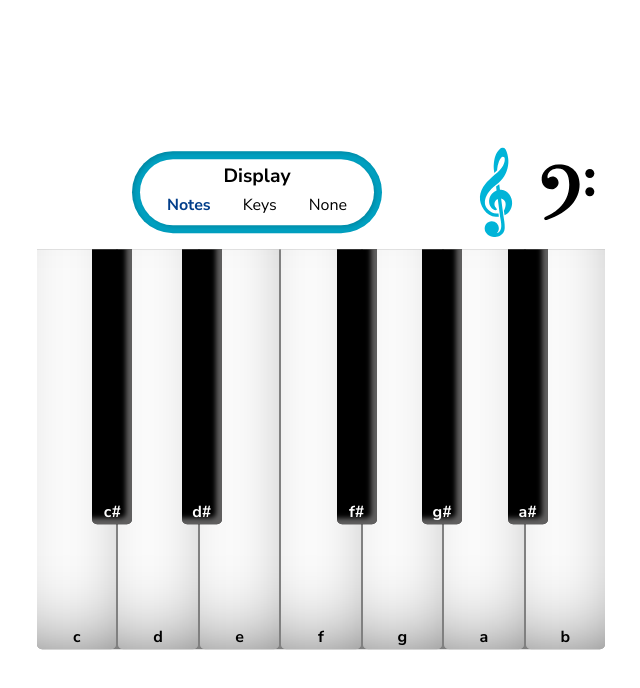
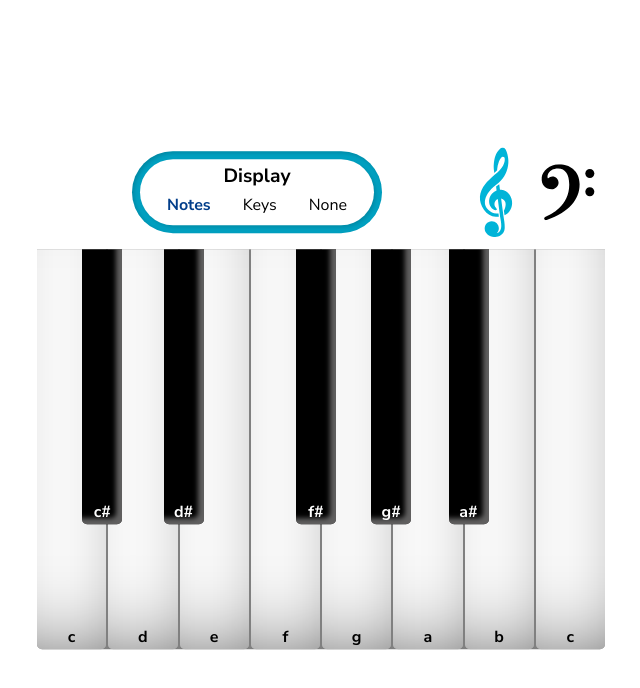
Before and after one commit to Steezy1416/piano-note-practice, a React (Create React App) app: page / in a window 1280 px wide. Shown: the top 688 px of the page, without its empty margins (319-959 px from the left). Built offline with nearby package versions, Linux system fonts and the light colour scheme.

Commit message:
added one more note to bass and treble notes so its a full octave now also changed the delay time

```diff
--- a/src/components/Piano/Piano.js
+++ b/src/components/Piano/Piano.js
@@ -26,18 +26,18 @@ const Piano = ({ noteDisplay, clefNotes }) => {
   };
 
   const stopNote = (note) => {
-    setTimeout(function () {
+    setTimeout(() => {
       note.current.pause();
       note.current.currentTime = 0;
-    }, 100);
+    }, 400);
   };
 
   const handleKeyDown = (e) => {
-    setCurrentNote(getPlayedNote(e).name);
+    setCurrentNote(getPlayedNote(e).key);
   };
 
   const handleKeyUp = (e) => {
-    setNoteToStop(getPlayedNote(e).name);
+    setNoteToStop(getPlayedNote(e).key);
   };
 
   return (
@@ -52,7 +52,7 @@ const Piano = ({ noteDisplay, clefNotes }) => {
       >
         {clefNotes.map((note) => {
           return note.sharp ? (
-            <div key={note.name} className="key-container">
+            <div key={note.key} className="key-container">
               <PianoNote
                 note={note}
                 playNote={playNote}
@@ -76,7 +76,7 @@ const Piano = ({ noteDisplay, clefNotes }) => {
             </div>
           ) : (
             <PianoNote
-              key={note.name}
+              key={note.key}
               note={note}
               playNote={playNote}
               currentNote={currentNote}
--- a/src/components/Piano/PianoNote.js
+++ b/src/components/Piano/PianoNote.js
@@ -13,18 +13,18 @@ const PianoNote = ({
   const { name, sound, isSharp, key } = note;
 
   useEffect(() => {
-    if (currentNote && currentNote === name) {
+    if (currentNote && currentNote === key) {
       playNote(noteRef);
       setCurrentNote("");
     }
 
-    if (noteToStop && noteToStop === name) {
+    if (noteToStop && noteToStop === key) {
       stopNote(noteRef);
       setNoteToStop("");
     }
   }, [
     currentNote,
-    name,
+    key,
     playNote,
     setCurrentNote,
     setNoteToStop,
@@ -58,6 +58,7 @@ const PianoNote = ({
         ref={noteRef}
         src={sound}
         preload="auto"
+        autoPlay={false}
       />
     </button>
   );
--- a/src/components/Piano/bassNotes.js
+++ b/src/components/Piano/bassNotes.js
@@ -12,6 +12,7 @@ const {
   noteA,
   noteAs,
   noteB,
+  octaveC,
 } = bassNotesSources;
 
 const bassNotes = [
@@ -87,6 +88,12 @@ const bassNotes = [
     isSharp: false,
     key: "j",
   },
+  {
+    name: "c",
+    sound: octaveC,
+    isSharp: false,
+    key: "k",
+  },
 ];
 
 export default bassNotes;
--- a/src/components/Piano/trebleNotes.js
+++ b/src/components/Piano/trebleNotes.js
@@ -12,6 +12,7 @@ const {
   noteA,
   noteAs,
   noteB,
+  octaveC,
 } = trebleNotesSources;
 
 const trebleNotes = [
@@ -87,6 +88,12 @@ const trebleNotes = [
     isSharp: false,
     key: "j",
   },
+  {
+    name: "c",
+    sound: octaveC,
+    isSharp: false,
+    key: "k",
+  },
 ];
 
 export default trebleNotes;
--- a/src/components/Piano/treblePiano.css
+++ b/src/components/Piano/treblePiano.css
@@ -7,7 +7,7 @@
 
 .treble-piano {
   display: grid;
-  grid-template-columns: repeat(7, 1fr);
+  grid-template-columns: repeat(8, 1fr);
   grid-template-rows: 400px;
   position: relative;
   gap: 2px;
@@ -35,6 +35,7 @@
   display: grid;
   place-items: end center;
   font-weight: 700;
+  cursor: pointer;
 }
 
 .white-key {
@@ -72,7 +73,7 @@
 }
 
 .key-e {
-  transform: translateX(60%);
+  transform: translateX(65%);
 }
 
 .key-t {
@@ -82,7 +83,7 @@
   transform: translateX(50%);
 }
 .key-u {
-  transform: translateX(60%);
+  transform: translateX(65%);
 }
 
 @media (max-width: 31.25rem) {
--- a/src/notes/bassNotes/index.js
+++ b/src/notes/bassNotes/index.js
@@ -10,6 +10,7 @@ import noteGs from "./2-gs.wav";
 import noteA from "./2-a.wav";
 import noteAs from "./2-as.wav";
 import noteB from "./2-b.wav";
+import octaveC from "./3-c.wav"
 
 const bassNotesSources = {
   noteC,
@@ -24,6 +25,7 @@ const bassNotesSources = {
   noteA,
   noteAs,
   noteB,
+  octaveC
 };
 
 export default bassNotesSources;
--- a/src/notes/trebleNotes/index.js
+++ b/src/notes/trebleNotes/index.js
@@ -10,6 +10,7 @@ import noteGs from "./3-gs.wav";
 import noteA from "./3-a.wav";
 import noteAs from "./3-as.wav";
 import noteB from "./3-b.wav";
+import octaveC from "./4-c.wav"
 
 const trebleNotesSources = {
   noteC,
@@ -24,6 +25,7 @@ const trebleNotesSources = {
   noteA,
   noteAs,
   noteB,
+  octaveC
 };
 
 export default trebleNotesSources;
```
Also changed, not shown: 2 other files (tests, documents, lock files or other folders).
